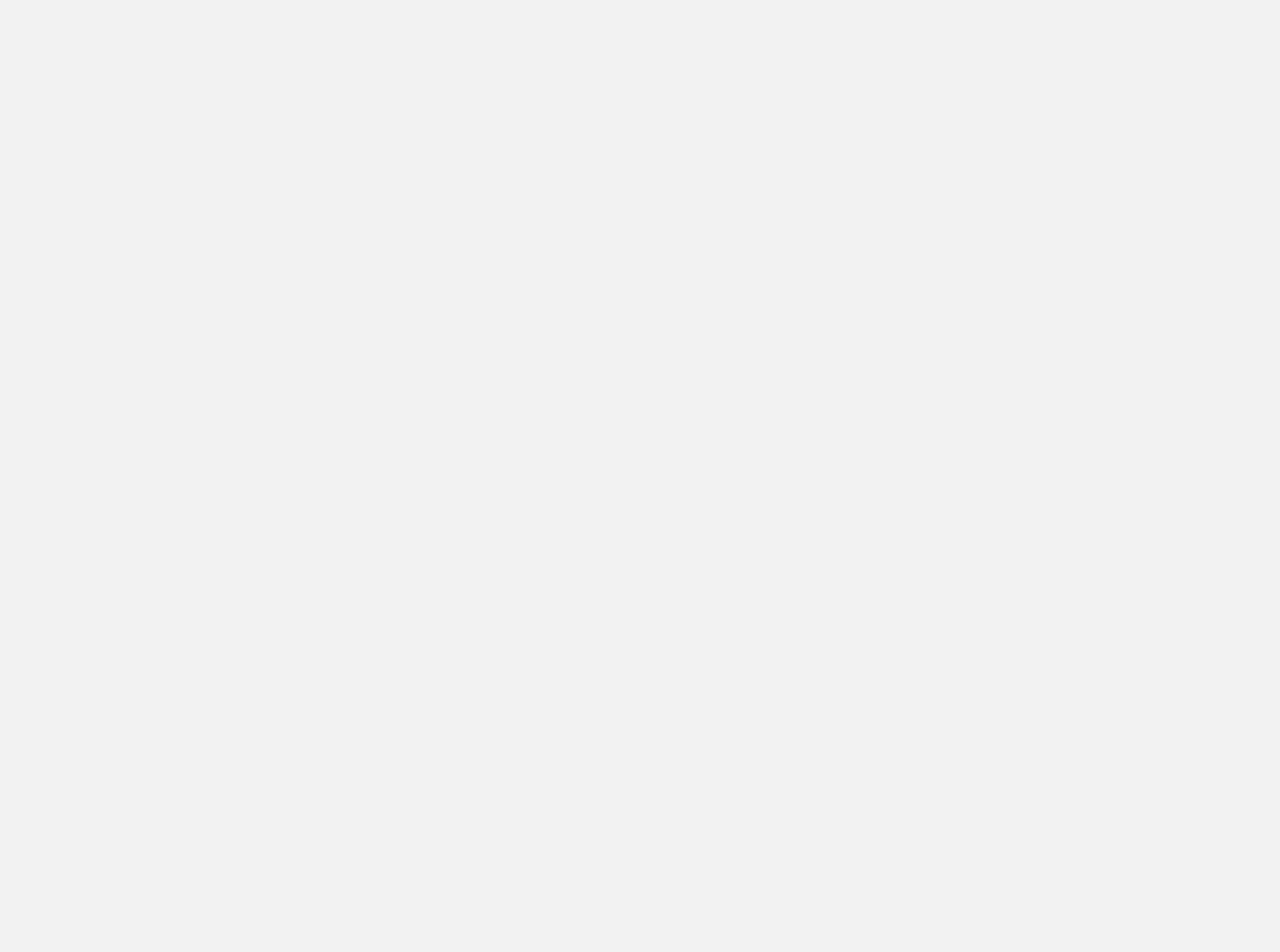
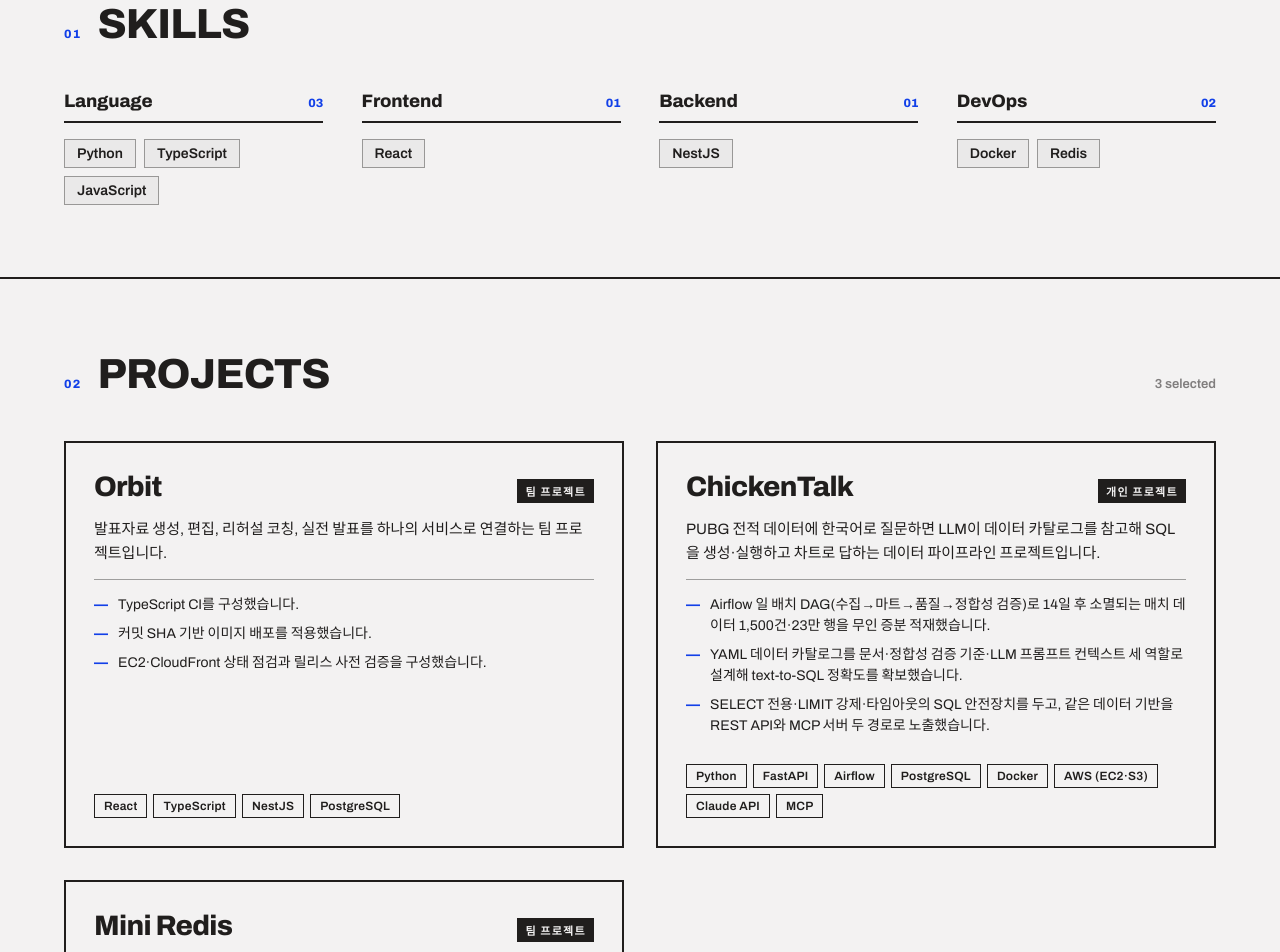
Before and after one commit to LimJaeHwan-real/Portpolio, a Next.js app: page / in a window 1280 px wide. Shown: the part 740-1692 px from the top of the page. Before the commit the page ends 800 px from the top, so only its background shows below. Built offline with nearby package versions, Linux system fonts and the light colour scheme; a web font is replaced by a local one.

Commit message:
feat: Skills 섹션 + Projects 카드 그리드

```diff
--- a/app/page.tsx
+++ b/app/page.tsx
@@ -1,3 +1,5 @@
+import { skills, projects } from "./projects";
+
 export default function Page() {
   return (
     <>
@@ -32,6 +34,57 @@ export default function Page() {
         </div>
       </section>
 
+      <section className="section" id="skills">
+        <div className="section-head">
+          <span className="num">01</span>
+          <h2>Skills</h2>
+        </div>
+        <div className="skills-grid">
+          {skills.map((group) => (
+            <div key={group.name}>
+              <div className="skill-head">
+                <span className="name">{group.name}</span>
+                <span className="n">{String(group.items.length).padStart(2, "0")}</span>
+              </div>
+              <div className="tags">
+                {group.items.map((item) => (
+                  <span key={item}>{item}</span>
+                ))}
+              </div>
+            </div>
+          ))}
+        </div>
+      </section>
+
+      <section className="section" id="projects">
+        <div className="section-head">
+          <span className="num">02</span>
+          <h2>Projects</h2>
+          <span className="count">{projects.length} selected</span>
+        </div>
+        <div className="cards">
+          {projects.map((p) => (
+            <article className="card" key={p.repo}>
+              <div className="card-head">
+                <h3>{p.name}</h3>
+                <span className="badge">{p.kind}</span>
+              </div>
+              <p>{p.desc}</p>
+              <ul className="roles">
+                {p.roles.map((role) => (
+                  <li key={role}><span>{role}</span></li>
+                ))}
+              </ul>
+              <div className="tech">
+                {p.tech.map((t) => (
+                  <span key={t}>{t}</span>
+                ))}
+              </div>
+            </article>
+          ))}
+        </div>
+      </section>
+
       <footer className="footer">
         <span>© 2026 Jaehwan Lim</span>
         <span className="right">Developer Portfolio</span>
--- /dev/null
+++ b/app/projects.ts
@@ -0,0 +1,57 @@
+export type Project = {
+  name: string;
+  kind: string;
+  desc: string;
+  roles: string[];
+  tech: string[];
+  /** "owner/repo" 형태 */
+  repo: string;
+  /** 있을 때만 "▶ 영상 보기" 버튼이 렌더된다 */
+  videoUrl?: string;
+};
+
+export const projects: Project[] = [
+  {
+    name: "Orbit",
+    kind: "팀 프로젝트",
+    desc: "발표자료 생성, 편집, 리허설 코칭, 실전 발표를 하나의 서비스로 연결하는 팀 프로젝트입니다.",
+    roles: [
+      "TypeScript CI를 구성했습니다.",
+      "커밋 SHA 기반 이미지 배포를 적용했습니다.",
+      "EC2·CloudFront 상태 점검과 릴리스 사전 검증을 구성했습니다.",
+    ],
+    tech: ["React", "TypeScript", "NestJS", "PostgreSQL"],
+    repo: "na-man-mu-303-team2/Orbit",
+    videoUrl: "https://www.youtube.com/watch?v=A8zEN_jbdo8&t=324s",
+  },
+  {
+    name: "ChickenTalk",
+    kind: "개인 프로젝트",
+    desc: "PUBG 전적 데이터에 한국어로 질문하면 LLM이 데이터 카탈로그를 참고해 SQL을 생성·실행하고 차트로 답하는 데이터 파이프라인 프로젝트입니다.",
+    roles: [
+      "Airflow 일 배치 DAG(수집→마트→품질→정합성 검증)로 14일 후 소멸되는 매치 데이터 1,500건·23만 행을 무인 증분 적재했습니다.",
+      "YAML 데이터 카탈로그를 문서·정합성 검증 기준·LLM 프롬프트 컨텍스트 세 역할로 설계해 text-to-SQL 정확도를 확보했습니다.",
+      "SELECT 전용·LIMIT 강제·타임아웃의 SQL 안전장치를 두고, 같은 데이터 기반을 REST API와 MCP 서버 두 경로로 노출했습니다.",
+    ],
+    tech: ["Python", "FastAPI", "Airflow", "PostgreSQL", "Docker", "AWS (EC2·S3)", "Claude API", "MCP"],
+    repo: "LimJaeHwan-real/ChickenTalk",
+  },
+  {
+    name: "Mini Redis",
+    kind: "팀 프로젝트",
+    desc: "Python으로 구현한 인메모리 키-값 저장소입니다.",
+    roles: [
+      "String·List·Set·Hash·Sorted Set 명령의 단위 테스트를 설계·구현했습니다.",
+      "Hot Key 상황의 동시성 검증을 구현했습니다.",
+    ],
+    tech: ["Python"],
+    repo: "LimJaeHwan-real/redis",
+  },
+];
+
+export const skills: { name: string; items: string[] }[] = [
+  { name: "Language", items: ["Python", "TypeScript", "JavaScript"] },
+  { name: "Frontend", items: ["React"] },
+  { name: "Backend", items: ["NestJS"] },
+  { name: "DevOps", items: ["Docker", "Redis"] },
+];
```
